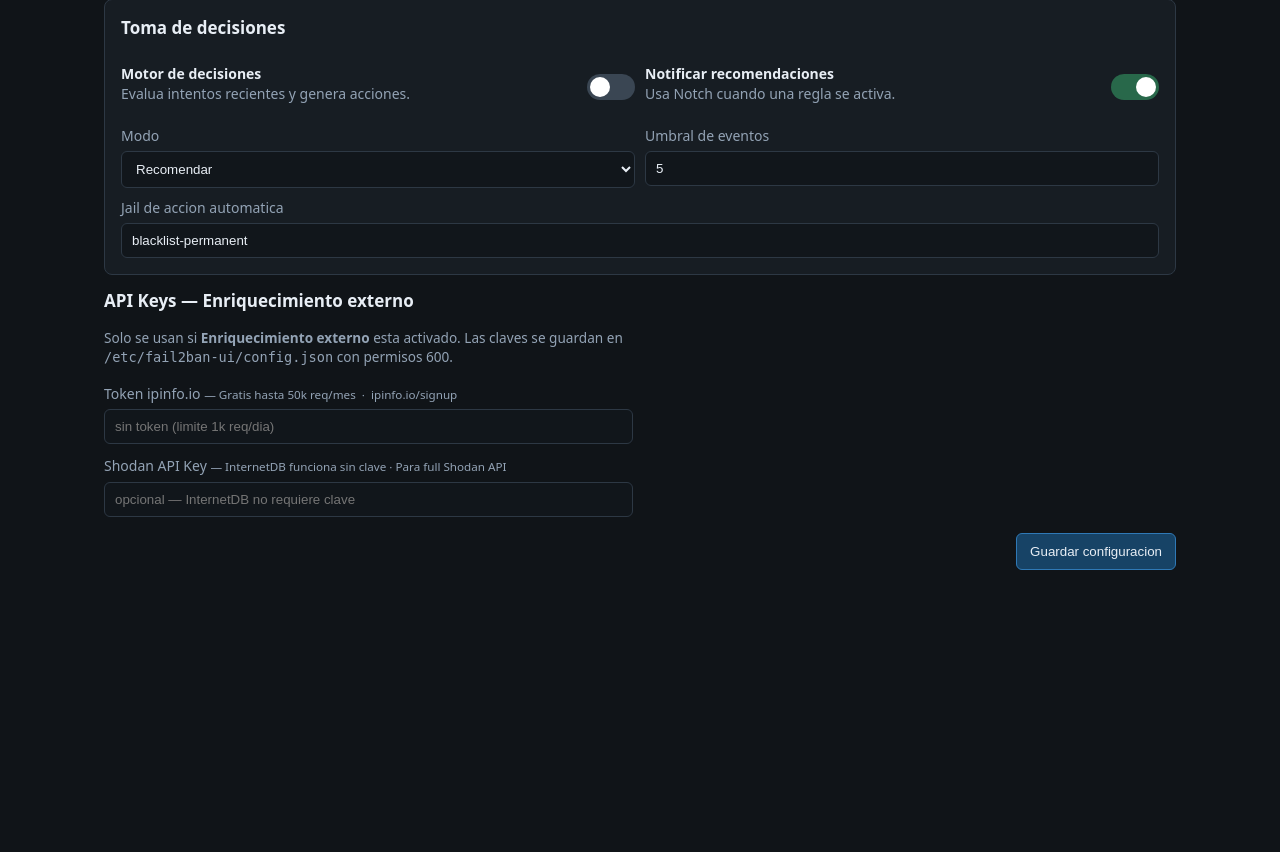
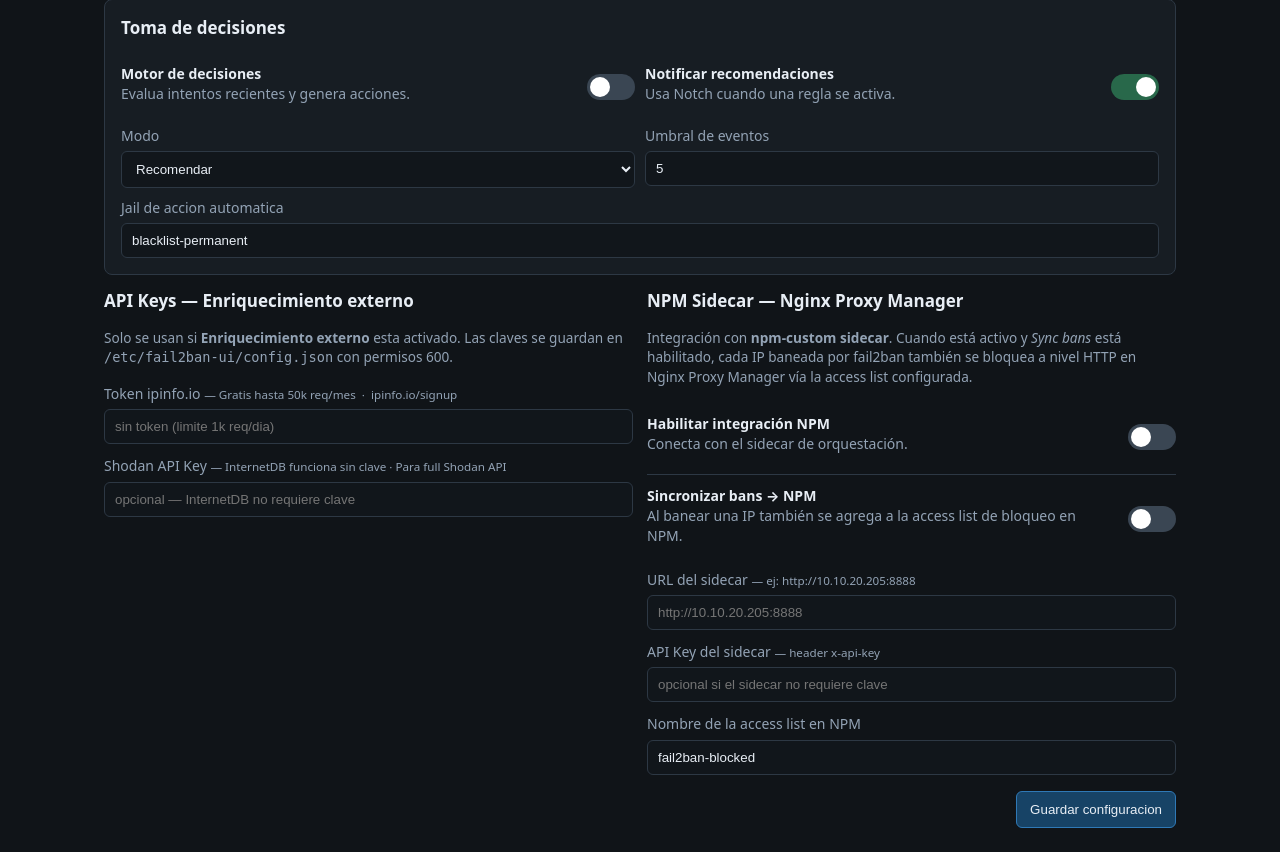
Before and after one commit to jeturing/fail2ban-ui-NGX, a Flask app: page /setup in a window 1280 px wide. Shown: the part 1449-2301 px from the top of the page. Before the commit the page ends 2019 px from the top, so only its background shows below. Run offline with Flask 2, Linux system fonts and the light colour scheme.

Commit message:
feat: integración NPM sidecar — sync bans, unban, proxy hosts, /api/npm/status

```diff
--- a/app.py
+++ b/app.py
@@ -190,6 +190,16 @@ def _default_config() -> dict:
             # Shodan InternetDB — sin clave, pero se puede agregar en el futuro
             "shodan_key": os.getenv("FAIL2BAN_UI_SHODAN_KEY", ""),
         },
+        "npm_sidecar": {
+            # URL del sidecar npm-custom (ej: http://10.10.20.205:8888)
+            "enabled": os.getenv("FAIL2BAN_UI_NPM_ENABLED", "0") == "1",
+            "url": os.getenv("FAIL2BAN_UI_NPM_URL", ""),
+            "api_key": os.getenv("FAIL2BAN_UI_NPM_API_KEY", ""),
+            # Si True, al banear en fail2ban también bloquea en NPM access list
+            "sync_bans": os.getenv("FAIL2BAN_UI_NPM_SYNC_BANS", "0") == "1",
+            # Nombre de la access list en NPM donde se agregan las IPs baneadas
+            "access_list_name": os.getenv("FAIL2BAN_UI_NPM_ACCESS_LIST", "fail2ban-blocked"),
+        },
     }
 
 
@@ -206,6 +216,7 @@ def _merge_config(saved: dict | None = None) -> dict:
     config["decisions"].update(saved.get("decisions") or {})
     config["jail_meta"].update(saved.get("jail_meta") or {})
     config["enrichment"].update(saved.get("enrichment") or {})
+    config["npm_sidecar"].update(saved.get("npm_sidecar") or {})
     return config
 
 
@@ -258,6 +269,10 @@ def notch_config() -> dict:
 
 def enrichment_config() -> dict:
     return CONFIG.get("enrichment", {})
+
+
+def npm_sidecar_config() -> dict:
+    return CONFIG.get("npm_sidecar", {})
 
 
 def decisions_config() -> dict:
@@ -468,6 +483,128 @@ def shodan_idb(ip: str) -> dict:
     return result
 
 
+# ─── NPM Sidecar integration ─────────────────────────────────────────────────
+
+def _npm_headers() -> dict:
+    key = npm_sidecar_config().get("api_key", "")
+    headers = {"User-Agent": "fail2ban-ui/1.0", "Content-Type": "application/json"}
+    if key:
+        headers["x-api-key"] = key
+    return headers
+
+
+def npm_push_ban(ip: str) -> bool:
+    """Agrega una IP a la access list de bloqueo en NPM vía sidecar."""
+    npm = npm_sidecar_config()
+    if not npm.get("enabled") or not npm.get("sync_bans") or not npm.get("url"):
+        return False
+    try:
+        base = npm["url"].rstrip("/")
+        # 1. Obtener o crear la access list
+        req = urllib.request.Request(
+            f"{base}/npm/access-lists",
+            headers=_npm_headers(),
+        )
+        with urllib.request.urlopen(req, timeout=5) as resp:
+            lists = json.loads(resp.read())
+        target = next((lst for lst in lists if lst.get("name") == npm["access_list_name"]), None)
+        if not target:
+            # Crear la access list
+            body = json.dumps({"name": npm["access_list_name"], "satisfy_any": True, "pass_auth": False}).encode()
+            create_req = urllib.request.Request(
+                f"{base}/npm/access-lists",
+                data=body, headers=_npm_headers(), method="POST",
+            )
+            with urllib.request.urlopen(create_req, timeout=5) as resp:
+                target = json.loads(resp.read())
+        list_id = target.get("id")
+        if not list_id:
+            return False
+        # 2. Añadir regla deny para la IP
+        clients = target.get("clients") or []
+        if not any(c.get("address") == ip for c in clients):
+            clients.append({"address": ip, "directive": "deny"})
+            update_body = json.dumps({
+                "name": npm["access_list_name"],
+                "satisfy_any": True,
+                "pass_auth": False,
+                "clients": clients,
+            }).encode()
+            update_req = urllib.request.Request(
+                f"{base}/npm/access-lists/{list_id}",
+                data=update_body, headers=_npm_headers(), method="PUT",
+            )
+            with urllib.request.urlopen(update_req, timeout=5):
+                pass
+        return True
+    except Exception:
+        return False
+
+
+def npm_push_unban(ip: str) -> bool:
+    """Elimina una IP de la access list de bloqueo en NPM vía sidecar."""
+    npm = npm_sidecar_config()
+    if not npm.get("enabled") or not npm.get("sync_bans") or not npm.get("url"):
+        return False
+    try:
+        base = npm["url"].rstrip("/")
+        req = urllib.request.Request(
+            f"{base}/npm/access-lists",
+            headers=_npm_headers(),
+        )
+        with urllib.request.urlopen(req, timeout=5) as resp:
+            lists = json.loads(resp.read())
+        target = next((lst for lst in lists if lst.get("name") == npm["access_list_name"]), None)
+        if not target:
+            return False
+        list_id = target.get("id")
+        clients = [c for c in (target.get("clients") or []) if c.get("address") != ip]
+        update_body = json.dumps({
+            "name": npm["access_list_name"],
+            "satisfy_any": True,
+            "pass_auth": False,
+            "clients": clients,
+        }).encode()
+        update_req = urllib.request.Request(
+            f"{base}/npm/access-lists/{list_id}",
+            data=update_body, headers=_npm_headers(), method="PUT",
+        )
+        with urllib.request.urlopen(update_req, timeout=5):
+            pass
+        return True
+    except Exception:
+        return False
+
+
+def npm_get_proxy_hosts() -> list[dict]:
+    """Obtiene lista de proxy hosts activos del sidecar."""
+    npm = npm_sidecar_config()
+    if not npm.get("enabled") or not npm.get("url"):
+        return []
+    try:
+        base = npm["url"].rstrip("/")
+        req = urllib.request.Request(
+            f"{base}/proxy-hosts",
+            headers=_npm_headers(),
+        )
+        with urllib.request.urlopen(req, timeout=5) as resp:
+            hosts = json.loads(resp.read())
+        return [
+            {
+                "id": h.get("id"),
+                "domains": h.get("domain_names", []),
+                "forward": f"{h.get('forward_scheme','http')}://{h.get('forward_host')}:{h.get('forward_port')}",
+                "enabled": h.get("enabled", True),
+                "ssl": bool(h.get("certificate_id")),
+            }
+            for h in (hosts if isinstance(hosts, list) else [])
+        ]
+    except Exception:
+        return []
+
+
+# ──────────────────────────────────────────────────────────────────────────────
+
 def f2b(cmd: list[str]) -> str:
     try:
         result = subprocess.run(
@@ -580,6 +717,7 @@ def evaluate_decisions(attempts: list[dict], banned_ips: set[str]) -> list[dict]
             action_key = f"ban:{action_jail}:{source_ip}"
             if action_key not in state.get("actions", []):
                 f2b(["set", action_jail, "banip", source_ip])
+                npm_push_ban(source_ip)
                 state.setdefault("actions", []).append(action_key)
                 action_result = "executed"
             else:
@@ -846,6 +984,10 @@ def get_all_stats() -> dict:
         "top_ports": top_ports,
         "listening_ports": listening_ports,
         "map_points": map_points,
+        "npm": {
+            "enabled": npm_sidecar_config().get("enabled", False),
+            "proxy_hosts": npm_get_proxy_hosts(),
+        },
         "updated": datetime.now().strftime("%Y-%m-%d %H:%M:%S"),
     }
 
@@ -914,6 +1056,14 @@ def _config_from_form(form, existing: dict) -> dict:
                     or (existing.get("enrichment") or {}).get("ipinfo_token", ""),
                 "shodan_key": form.get("enrichment_shodan_key", "").strip()
                     or (existing.get("enrichment") or {}).get("shodan_key", ""),
+            },
+            "npm_sidecar": {
+                "enabled": _bool_from_form(form, "npm_enabled"),
+                "url": form.get("npm_url", "").strip(),
+                "api_key": form.get("npm_api_key", "").strip()
+                    or (existing.get("npm_sidecar") or {}).get("api_key", ""),
+                "sync_bans": _bool_from_form(form, "npm_sync_bans"),
+                "access_list_name": form.get("npm_access_list_name", "fail2ban-blocked").strip(),
             },
         }
     )
@@ -1004,7 +1154,8 @@ def unban(ip: str):
         return jsonify({"ok": False, "error": "IP invalida"}), 400
     for jail in cfg("jails", DEFAULT_JAILS):
         f2b(["set", jail, "unbanip", ip])
-    return jsonify({"ok": True, "ip": _mask_ip(ip)})
+    npm_push_unban(ip)
+    return jsonify({"ok": True, "ip": _mask_ip(ip), "npm_sync": npm_sidecar_config().get("sync_bans", False)})
 
 
 @app.route("/api/geoip/<ip>")
@@ -1015,6 +1166,30 @@ def api_geoip(ip: str):
     if not re.match(r"^[0-9a-fA-F:.]+$", ip):
         return jsonify({"error": "IP invalida"}), 400
     return jsonify(geoip(ip))
+
+
+@app.route("/api/npm/status")
+@require_api_enabled
+def api_npm_status():
+    """Estado del sidecar NPM: proxy hosts activos y access list de bloqueo."""
+    npm = npm_sidecar_config()
+    if not npm.get("enabled"):
+        return jsonify({"error": "npm_sidecar_disabled"}), 404
+    try:
+        base = npm["url"].rstrip("/")
+        # Health del sidecar
+        req = urllib.request.Request(f"{base}/health", headers=_npm_headers())
+        with urllib.request.urlopen(req, timeout=4) as resp:
+            health = json.loads(resp.read())
+    except Exception as exc:
+        health = {"ok": False, "error": str(exc)}
+    return jsonify({
+        "sidecar_url": npm["url"],
+        "sync_bans": npm.get("sync_bans", False),
+        "access_list_name": npm.get("access_list_name", "fail2ban-blocked"),
+        "health": health,
+        "proxy_hosts": npm_get_proxy_hosts(),
+    })
 
 
 @app.route("/api/shodan/<ip>")
--- a/templates/setup.html
+++ b/templates/setup.html
@@ -199,6 +199,52 @@
               placeholder="{{ 'configurado ✓' if enr.shodan_key else 'opcional — InternetDB no requiere clave' }}">
           </div>
         </section>
+
+        <section>
+          <h2>NPM Sidecar — Nginx Proxy Manager</h2>
+          <p style="font-size:.85rem;color:var(--muted,#888);margin-bottom:1rem;">
+            Integración con <strong>npm-custom sidecar</strong>. Cuando está activo y
+            <em>Sync bans</em> está habilitado, cada IP baneada por fail2ban también se bloquea
+            a nivel HTTP en Nginx Proxy Manager vía la access list configurada.
+          </p>
+          {% set npm = config.npm_sidecar if config.npm_sidecar is defined else {} %}
+          <div class="switch-row">
+            <div><strong>Habilitar integración NPM</strong><br>
+              <span>Conecta con el sidecar de orquestación.</span>
+            </div>
+            <label class="switch">
+              <input name="npm_enabled" type="checkbox" {% if npm.enabled %}checked{% endif %}>
+              <span class="slider"></span>
+            </label>
+          </div>
+          <div class="switch-row" style="margin-top:.5rem">
+            <div><strong>Sincronizar bans → NPM</strong><br>
+              <span>Al banear una IP también se agrega a la access list de bloqueo en NPM.</span>
+            </div>
+            <label class="switch">
+              <input name="npm_sync_bans" type="checkbox" {% if npm.sync_bans %}checked{% endif %}>
+              <span class="slider"></span>
+            </label>
+          </div>
+          <div style="margin-top:.75rem">
+            <label>URL del sidecar
+              <small style="font-weight:normal;color:var(--muted,#888)">— ej: http://10.10.20.205:8888</small>
+            </label>
+            <input name="npm_url" value="{{ npm.url or '' }}" placeholder="http://10.10.20.205:8888">
+          </div>
+          <div style="margin-top:.75rem">
+            <label>API Key del sidecar
+              <small style="font-weight:normal;color:var(--muted,#888)">— header x-api-key</small>
+            </label>
+            <input name="npm_api_key" type="password"
+              placeholder="{{ 'configurado ✓' if npm.api_key else 'opcional si el sidecar no requiere clave' }}">
+          </div>
+          <div style="margin-top:.75rem">
+            <label>Nombre de la access list en NPM</label>
+            <input name="npm_access_list_name" value="{{ npm.access_list_name or 'fail2ban-blocked' }}"
+              placeholder="fail2ban-blocked">
+          </div>
+        </section>
       </div>
 
       <div class="actions">
```
